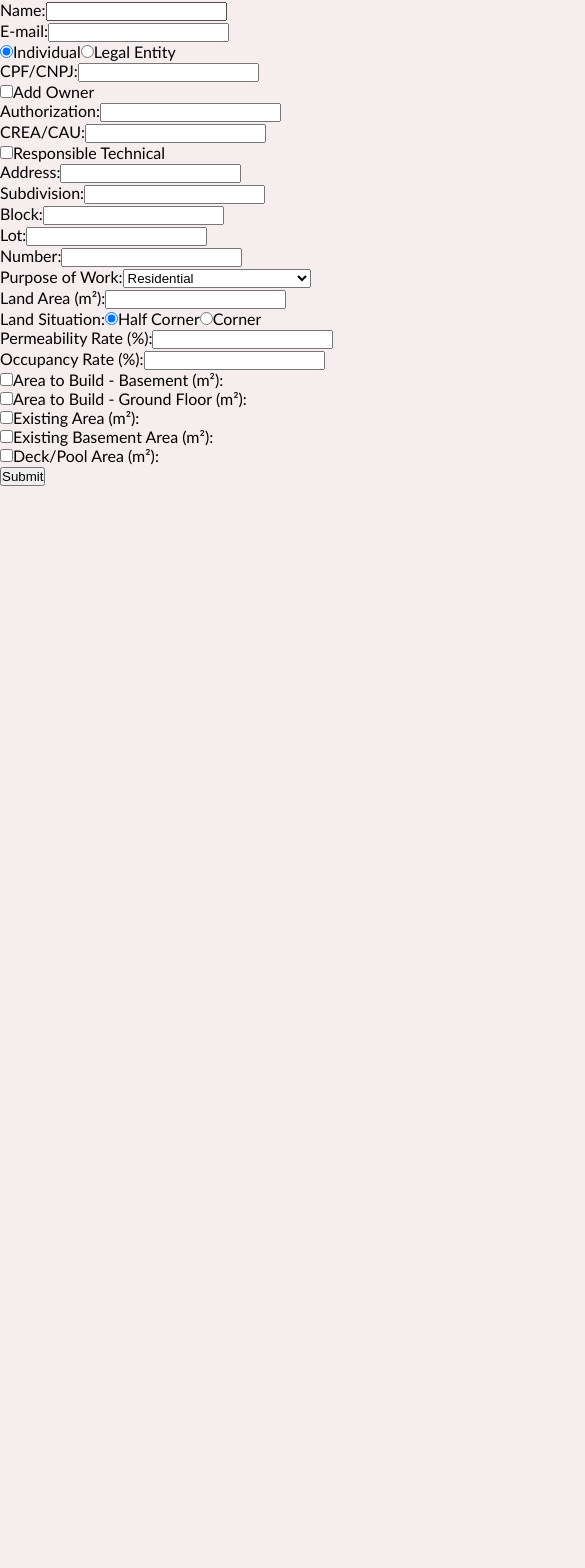
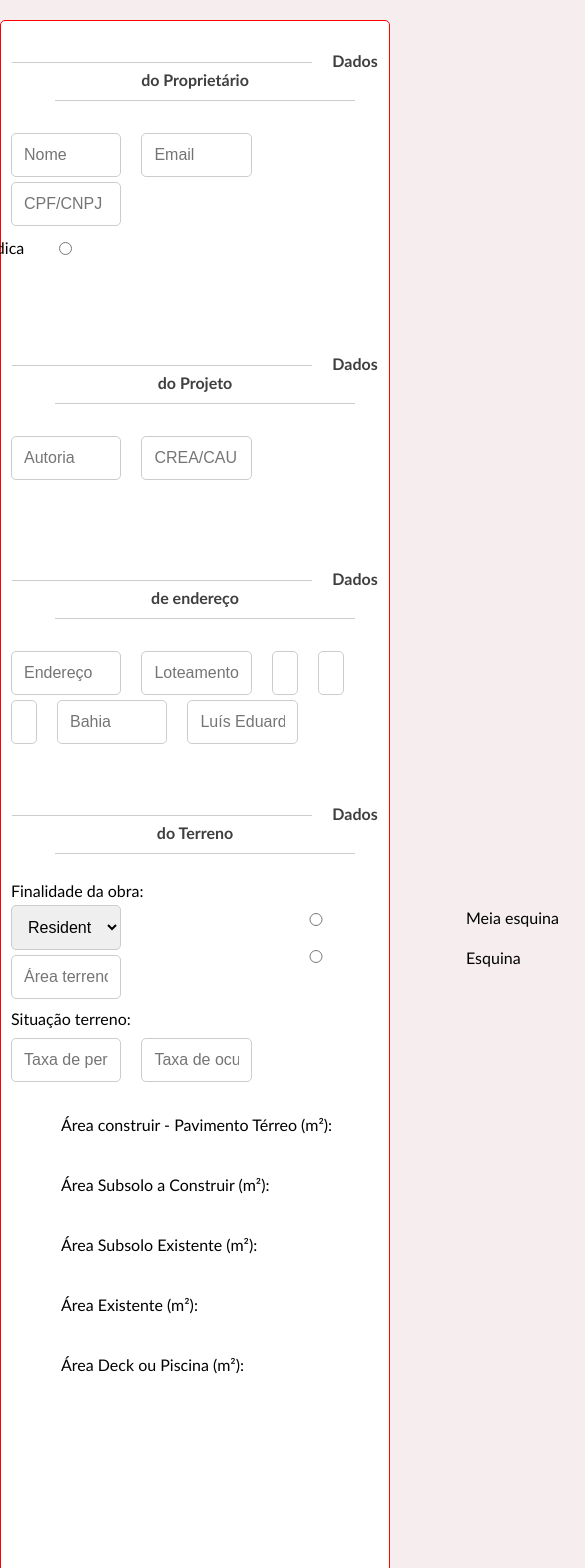
Before and after one commit to daniell0l/urbanismo-web, a React (Vite) app: page /AlvaraConstrucao in a window 390 px wide. Shown: the top 1568 px of the page, 585 px wide, since content can reach past the window. Before the commit the page ends 844 px from the top, so only its background shows below. Built offline with nearby package versions, Linux system fonts and the light colour scheme; the HTML template or start-up script is replaced by a standard one.

Commit message:
alterações finais na tela de alvaraConstrucao

```diff
--- a/src/screens/alvaraConstrucao/index.tsx
+++ b/src/screens/alvaraConstrucao/index.tsx
@@ -1,4 +1,5 @@
 import React, { useState } from "react";
+import "./style.css";
 
 interface CadastroFormProps {
   onSubmit: (data: CadastroFormData) => void;
@@ -174,7 +175,10 @@ const CadastroForm: React.FC<CadastroFormProps> = ({ onSubmit }) => {
         setFormData({ ...formData, basementsToBuild: [...pavimentos, ""] });
         break;
       case "areaToBuildGroundFloor":
-        setFormData({ ...formData, areaToBuildGroundFloors: [...pavimentos, ""] });
+        setFormData({
+          ...formData,
+          areaToBuildGroundFloors: [...pavimentos, ""],
+        });
         break;
       case "existingArea":
         setFormData({ ...formData, existingAreas: [...pavimentos, ""] });
@@ -213,28 +217,34 @@ const CadastroForm: React.FC<CadastroFormProps> = ({ onSubmit }) => {
 
   return (
     <form onSubmit={handleSubmit}>
-      <div>
-        <label htmlFor="nome">Name:</label>
+      <div id="container">
+        <div className="DadosProprietario">
+          <span className="line-with-name">Dados do Proprietário</span>
+          <div className="flex-container">
             <input
               type="text"
-          id="nome"
+              placeholder="Nome"
               name="nome"
               value={formData.nome}
               onChange={handleInputChange}
             />
-      </div>
-      <div>
-        <label htmlFor="email">E-mail:</label>
             <input
               type="email"
-          id="email"
+              placeholder="Email"
               name="email"
               value={formData.email}
               onChange={handleInputChange}
             />
+            <input
+              type="text"
+              placeholder="CPF/CNPJ"
+              name="cpfCnpj"
+              value={formData.cpfCnpj}
+              onChange={handleInputChange}
+            />
           </div>
-      <div>
-        <label>
+
+          <div className="radio-checkbox">
             <input
               type="radio"
               name="tipoPessoa"
@@ -242,9 +252,7 @@ const CadastroForm: React.FC<CadastroFormProps> = ({ onSubmit }) => {
               checked={formData.tipoPessoa === "Física"}
               onChange={handleTipoPessoaChange}
             />
-          Individual
-        </label>
-        <label>
+            <span>Física</span>
             <input
               type="radio"
               name="tipoPessoa"
@@ -252,102 +260,86 @@ const CadastroForm: React.FC<CadastroFormProps> = ({ onSubmit }) => {
               checked={formData.tipoPessoa === "Jurídica"}
               onChange={handleTipoPessoaChange}
             />
-          Legal Entity
-        </label>
+            <span>Jurídica</span>
           </div>
-      <div>
-        <label htmlFor="cpfCnpj">CPF/CNPJ:</label>
-        <input
-          type="text"
-          id="cpfCnpj"
-          name="cpfCnpj"
-          value={formData.cpfCnpj}
-          onChange={handleInputChange}
-        />
-      </div>
-      <div>
-        <label>
+
+          <div className="checkbox-Owner">
             <input
               type="checkbox"
               name="adicionarProprietario"
               checked={formData.adicionarProprietario}
               onChange={handleAdicionarProprietarioChange}
             />
-          Add Owner
-        </label>
+            <span>Adicionar proprietário</span>
           </div>
+
           {formData.adicionarProprietario && (
-        <div>
-          <label htmlFor="proprietarioNome">Owner Name:</label>
+            <div className="flex-container">
               <input
                 type="text"
-            id="proprietarioNome"
+                placeholder="Nome"
                 name="nome"
                 value={formData.proprietario.nome}
                 onChange={handleProprietarioChange}
               />
-          <label htmlFor="proprietarioEmail">Owner E-mail:</label>
               <input
                 type="email"
-            id="proprietarioEmail"
+                placeholder="Email"
                 name="email"
                 value={formData.proprietario.email}
                 onChange={handleProprietarioChange}
               />
-          <label htmlFor="proprietarioCpfCnpj">Owner CPF/CNPJ:</label>
               <input
                 type="text"
-            id="proprietarioCpfCnpj"
+                placeholder="CPF/CNPJ"
                 name="cpfCnpj"
                 value={formData.proprietario.cpfCnpj}
                 onChange={handleProprietarioChange}
               />
             </div>
           )}
-      <div>
-        <label htmlFor="authorization">Authorization:</label>
+        </div>
+
+        <div className="DadosProjeto">
+          <span className="line-with-name">Dados do Projeto</span>
+          <div className="flex-container">
             <input
               type="text"
-          id="authorization"
+              placeholder="Autoria"
               name="authorization"
               value={formData.authorization}
               onChange={handleInputChange}
             />
-      </div>
-      <div>
-        <label htmlFor="creaCau">CREA/CAU:</label>
             <input
               type="text"
-          id="creaCau"
+              placeholder="CREA/CAU"
               name="creaCau"
               value={formData.creaCau}
               onChange={handleInputChange}
             />
           </div>
-      <div>
-        <label>
+
+          <div className="checkboxResponsabile">
             <input
               type="checkbox"
               name="responsibleTechnical"
               checked={formData.responsibleTechnical}
               onChange={handleResponsavelTecnicoChange}
             />
-          Responsible Technical
-        </label>
+            <span className="checkbox">Responsável técnico</span>
+
             {formData.responsibleTechnical && (
-          <div>
-            <label htmlFor="responsibleName">Responsible Name:</label>
+              <div className="flex-container">
                 <input
                   type="text"
-              id="responsibleName"
+                  placeholder="Nome"
                   name="nome"
                   value={formData.responsible.nome}
                   onChange={handleResponsavelChange}
                 />
-            <label htmlFor="responsibleCreaCau">CREA/CAU of Responsible:</label>
                 <input
                   type="text"
-              id="responsibleCreaCau"
+                  placeholder="CREA/CAU"
                   name="creaCau"
                   value={formData.responsible.creaCau}
                   onChange={handleResponsavelChange}
@@ -355,60 +347,56 @@ const CadastroForm: React.FC<CadastroFormProps> = ({ onSubmit }) => {
               </div>
             )}
           </div>
-      <div>
-        <label htmlFor="address">Address:</label>
+        </div>
+
+        <div className="DadosEndereco">
+          <span className="line-with-name">Dados de endereço</span>
           <input
             type="text"
-          id="address"
+            placeholder="Endereço"
             name="address"
             value={formData.address}
             onChange={handleInputChange}
           />
-      </div>
-      <div>
-        <label htmlFor="subdivision">Subdivision:</label>
           <input
             type="text"
-          id="subdivision"
+            placeholder="Loteamento"
             name="subdivision"
             value={formData.subdivision}
             onChange={handleInputChange}
           />
-      </div>
-      <div>
-        <label htmlFor="block">Block:</label>
           <input
+            className="min-Address"
             type="text"
-          id="block"
+            placeholder="Bloco"
             name="block"
             value={formData.block}
             onChange={handleInputChange}
           />
-      </div>
-      <div>
-        <label htmlFor="lot">Lot:</label>
           <input
+            className="min-Address"
             type="text"
-          id="lot"
+            placeholder="Lote"
             name="lot"
             value={formData.lot}
             onChange={handleInputChange}
           />
-      </div>
-      <div>
-        <label htmlFor="number">Number:</label>
           <input
+            className="min-Address"
             type="text"
-          id="number"
+            placeholder="Nº"
             name="number"
             value={formData.number}
             onChange={handleInputChange}
           />
+          <input type="text" placeholder="Bahia" />
+          <input type="text" placeholder="Luís Eduardo Magalhães" />
         </div>
-      <div>
-        <label htmlFor="purposeOfWork">Purpose of Work:</label>
+        <div className="DadosTerreno">
+          <span className="line-with-name">Dados do Terreno</span>
+          <label htmlFor="">Finalidade da obra: </label>
+          <div className="selectTerreno">
             <select
-          id="purposeOfWork"
               name="purposeOfWork"
               value={formData.purposeOfWork}
               onChange={handleSelectChange}
@@ -423,84 +411,75 @@ const CadastroForm: React.FC<CadastroFormProps> = ({ onSubmit }) => {
               <option value="Industrial">Industrial</option>
             </select>
           </div>
-      <div>
-        <label htmlFor="landArea">Land Area (m²):</label>
           <input
             type="text"
-          id="landArea"
+            placeholder="Área terreno (m²)"
             name="landArea"
             value={formData.landArea}
             onChange={handleInputChange}
           />
-      </div>
-      <div>
-        <label>
-          Land Situation:
-          <label>
+          <div className="radio-Terreno">
+            <label>Situação terreno:</label>
+            <div className="radio-Terreno">
               <input
                 type="radio"
+                id="meioEsquina"
                 name="landSituation"
                 value="Meio Esquina"
-              checked={formData.landSituation === "Meio Esquina"}
-              onChange={handleTipoPessoaChange}
               />
-            Half Corner
-          </label>
-          <label>
+              <span>Meia esquina</span>
+            </div>
+
+            <div className="radio-container">
               <input
                 type="radio"
+                id="esquina"
                 name="landSituation"
                 value="Esquina"
-              checked={formData.landSituation === "Esquina"}
-              onChange={handleTipoPessoaChange}
               />
-            Corner
-          </label>
-        </label>
+              <span>Esquina</span>
             </div>
-      <div>
-        <label htmlFor="permeabilityRate">Permeability Rate (%):</label>
+          </div>
+          <br />
+          <br />
+          <div className="InputTerreno">
             <input
               type="text"
-          id="permeabilityRate"
+              placeholder="Taxa de permeabilidade (%)"
               name="permeabilityRate"
               value={formData.permeabilityRate}
               onChange={handleInputChange}
             />
-      </div>
-      <div>
-        <label htmlFor="occupancyRate">Occupancy Rate (%):</label>
             <input
               type="text"
-          id="occupancyRate"
+              placeholder="Taxa de ocupação (%)"
               name="occupancyRate"
               value={formData.occupancyRate}
               onChange={handleInputChange}
             />
           </div>
-      <div>
-        <label>
+          <div className="radio-DadosTerreno">
             <input
               type="checkbox"
               name="basementToBuild"
               checked={formData.basementToBuild}
               onChange={handleCheckboxChange}
             />
-          Area to Build - Basement (m²):
-        </label>
+            <span>Área construir - Pavimento Térreo (m²):</span>
             {formData.basementToBuild &&
               formData.basementsToBuild.map((pavimento, index) => (
                 <div key={index}>
-              <label htmlFor={`basementPavimento${index + 1}`}>{`${
-                index + 1
-              }º Basement:`}</label>
                   <input
                     type="text"
-                id={`basementPavimento${index + 1}`}
+                    placeholder={`${index + 1}º Basement:`}
                     name={`basementPavimento${index + 1}`}
                     value={pavimento}
                     onChange={(e) =>
-                  handlePavimentoChange(index, e.target.value, "basementsToBuild")
+                      handlePavimentoChange(
+                        index,
+                        e.target.value,
+                        "basementsToBuild"
+                      )
                     }
                   />
                 </div>
@@ -509,36 +488,36 @@ const CadastroForm: React.FC<CadastroFormProps> = ({ onSubmit }) => {
               <button
                 type="button"
                 onClick={() =>
-              handlePavimentoClick("basementToBuild", formData.basementsToBuild)
+                  handlePavimentoClick(
+                    "basementToBuild",
+                    formData.basementsToBuild
+                  )
                 }
               >
-            Add Basement
+                Adicionar pavimento
               </button>
             )}
-      </div>
-      <div>
-        <label>
             <input
               type="checkbox"
               name="areaToBuildGroundFloor"
               onChange={handleCheckboxChange}
               checked={formData.areaToBuildGroundFloor}
             />
-          Area to Build - Ground Floor (m²):
-        </label>
+            <span>Área Subsolo a Construir (m²):</span>
             {formData.areaToBuildGroundFloor &&
               formData.areaToBuildGroundFloors.map((pavimento, index) => (
                 <div key={index}>
-              <label htmlFor={`groundFloorPavimento${index + 1}`}>{`${
-                index + 1
-              }º Ground Floor:`}</label>
                   <input
                     type="text"
-                id={`groundFloorPavimento${index + 1}`}
+                    placeholder={`${index + 1}º Ground Floor:`}
                     name={`groundFloorPavimento${index + 1}`}
                     value={pavimento}
                     onChange={(e) =>
-                  handlePavimentoChange(index, e.target.value, "areaToBuildGroundFloor")
+                      handlePavimentoChange(
+                        index,
+                        e.target.value,
+                        "areaToBuildGroundFloor"
+                      )
                     }
                   />
                 </div>
@@ -553,33 +532,31 @@ const CadastroForm: React.FC<CadastroFormProps> = ({ onSubmit }) => {
                   )
                 }
               >
-            Add Ground Floor
+                Adicionar pavimento
               </button>
             )}
-      </div>
             <div>
-        <label>
               <input
                 type="checkbox"
                 name="existingArea"
                 checked={formData.existingArea}
                 onChange={handleCheckboxChange}
               />
-          Existing Area (m²):
-        </label>
+              <span>Área Subsolo Existente (m²):</span>
               {formData.existingArea &&
                 formData.existingAreas.map((pavimento, index) => (
                   <div key={index}>
-              <label htmlFor={`existingAreaPavimento${index + 1}`}>{`${
-                index + 1
-              }º Existing Area:`}</label>
                     <input
                       type="text"
-                id={`existingAreaPavimento${index + 1}`}
+                      placeholder={`${index + 1}º Existing Area:`}
                       name={`existingAreaPavimento${index + 1}`}
                       value={pavimento}
                       onChange={(e) =>
-                  handlePavimentoChange(index, e.target.value, "existingAreas")
+                        handlePavimentoChange(
+                          index,
+                          e.target.value,
+                          "existingAreas"
+                        )
                       }
                     />
                   </div>
@@ -591,33 +568,31 @@ const CadastroForm: React.FC<CadastroFormProps> = ({ onSubmit }) => {
                     handlePavimentoClick("existingArea", formData.existingAreas)
                   }
                 >
-            Add Existing Area
+                  Adicionar pavimento
                 </button>
               )}
             </div>
-      <div>
-        <label>
             <input
               type="checkbox"
               name="existingBasementArea"
               checked={formData.existingBasementArea}
               onChange={handleCheckboxChange}
             />
-          Existing Basement Area (m²):
-        </label>
+            <span>Área Existente (m²):</span>
             {formData.existingBasementArea &&
               formData.existingBasementAreas.map((pavimento, index) => (
                 <div key={index}>
-              <label htmlFor={`existingBasementAreaPavimento${index + 1}`}>{`${
-                index + 1
-              }º Existing Basement Area:`}</label>
                   <input
                     type="text"
-                id={`existingBasementAreaPavimento${index + 1}`}
+                    placeholder={`${index + 1}º Existing Basement Area:`}
                     name={`existingBasementAreaPavimento${index + 1}`}
                     value={pavimento}
                     onChange={(e) =>
-                  handlePavimentoChange(index, e.target.value, "existingBasementAreas")
+                      handlePavimentoChange(
+                        index,
+                        e.target.value,
+                        "existingBasementAreas"
+                      )
                     }
                   />
                 </div>
@@ -632,33 +607,30 @@ const CadastroForm: React.FC<CadastroFormProps> = ({ onSubmit }) => {
                   )
                 }
               >
-            Add Existing Basement Area
+                Adicionar pavimento
               </button>
             )}
-      </div>
-      <div>
-        <label>
             <input
               type="checkbox"
               name="deckOrPoolArea"
               checked={formData.deckOrPoolArea}
               onChange={handleCheckboxChange}
             />
-          Deck/Pool Area (m²):
-        </label>
+            <span>Área Deck ou Piscina (m²):</span>
             {formData.deckOrPoolArea &&
               formData.deckOrPoolAreas.map((pavimento, index) => (
                 <div key={index}>
-              <label htmlFor={`deckOrPoolAreaPavimento${index + 1}`}>{`${
-                index + 1
-              }º Deck/Pool Area:`}</label>
                   <input
                     type="text"
-                id={`deckOrPoolAreaPavimento${index + 1}`}
+                    placeholder={`${index + 1}º Deck/Pool Area:`}
                     name={`deckOrPoolAreaPavimento${index + 1}`}
                     value={pavimento}
                     onChange={(e) =>
-                  handlePavimentoChange(index, e.target.value, "deckOrPoolAreas")
+                      handlePavimentoChange(
+                        index,
+                        e.target.value,
+                        "deckOrPoolAreas"
+                      )
                     }
                   />
                 </div>
@@ -667,14 +639,21 @@ const CadastroForm: React.FC<CadastroFormProps> = ({ onSubmit }) => {
               <button
                 type="button"
                 onClick={() =>
-              handlePavimentoClick("deckOrPoolArea", formData.deckOrPoolAreas)
+                  handlePavimentoClick(
+                    "deckOrPoolArea",
+                    formData.deckOrPoolAreas
+                  )
                 }
               >
-            Add Deck/Pool Area
+                Adicionar pavimento
               </button>
             )}
           </div>
-      <button type="submit">Submit</button>
+        </div>
+        <button className="RegistrationProcessButton" type="submit">
+        Cadastrar processo
+      </button>
+      </div>
     </form>
   );
 };
--- a/src/screens/alvaraConstrucao/style.css
+++ b/src/screens/alvaraConstrucao/style.css
@@ -0,0 +1,209 @@
+#container {
+    width: 100%;
+    height: auto;
+    display: flex;
+    flex-wrap: wrap;
+    gap: 20px;
+    max-width: 1200px;
+    margin: 20px auto;
+    justify-content: center;
+    border: 1px solid red;
+    background: #fff;
+    border-radius: 5px;
+  }
+
+  .DadosProprietario,
+  .DadosProjeto,
+  .DadosEndereco,
+  .DadosTerreno {
+    width: 100%;
+    padding: 10px;
+  }
+
+  .line-with-name {
+    display: block;
+    font-weight: bold;
+    margin-bottom: 20px;
+    margin-top: 20px;
+  }
+
+  .DadosProprietario input,
+  .DadosProjeto input,
+  .DadosEndereco input,
+  .DadosTerreno input,
+  .DadosProprietario select,
+  .DadosProjeto select,
+  .DadosEndereco select,
+  .DadosTerreno select {
+    width: 30%;
+    padding: 12px;
+    margin-top: 5px;
+    border: 1px solid #ccc;
+    border-radius: 5px;
+    margin-right: 20px;
+    font-size: 1em;
+  }
+
+  .DadosProprietario button,
+  .DadosProjeto button,
+  .DadosEndereco button,
+  .DadosTerreno button {
+    height: 30px;
+    width: 150px;
+    background: #3a86ff;
+    border: none;
+    font-size: 1em;
+    color: #fff;
+    cursor: pointer;
+    text-transform: uppercase;
+    border-radius: 5px;
+    position: relative;
+    top: -150px;
+    left: 10px;
+  }
+
+  .RegistrationProcessButton {
+    background: #3a86ff;
+    border: none;
+    font-size: 1em;
+    color: #fff;
+    cursor: pointer;
+    text-transform: uppercase;
+    border-radius: 5px;
+    padding: 20px 50px 20px 50px;
+    position: relative;
+  }
+
+  .RegistrationProcessButton:hover,
+    .RegistrationProcessButton:active {
+    background: #0facf5;
+    color: #ece8e8;
+  }
+
+  @media (max-width: 900px) {
+    #container {
+      flex-direction: column;
+    }
+
+    .DadosProprietario,
+    .DadosProjeto,
+    .DadosEndereco,
+    .DadosTerreno {
+      flex-basis: 100%;
+    }
+  }
+
+  .checkbox-Owner {
+    display: flex;
+    align-items: center;
+    margin-top: 10px;
+    margin-bottom: 10px;
+  }
+
+  .checkbox-Owner span{
+    position: relative;
+    right: 340px;
+    top: 2px;
+  }
+
+  .checkbox-Owner input{
+    position: relative;
+    right: 170px;
+  }
+
+  .radio-checkbox {
+    display: flex;
+    align-items: center;
+    margin-top: 10px;
+    margin-bottom: 10px;
+  }
+
+  .radio-checkbox span {
+    position: relative;
+    right: 340px;
+    top: 2px;
+  }
+
+  .radio-checkbox input {
+    position: relative;
+    right: 170px;
+    }
+
+  .checkboxResponsabile {
+    display: flex;
+    align-items: center;
+    margin-top: 10px;
+  }
+
+  .checkboxResponsabile span {
+    position: relative;
+    right: 340px;
+    top: 3px;
+  }
+
+  .checkboxResponsabile input {
+    position: relative;
+    right: 168px;
+    }
+
+  .radio-Terreno {
+    display: flex;
+    flex-direction: column;
+    margin-top: 10px;
+  }
+
+  .radio-Terreno span {
+    position: relative;
+    flex-direction: column;
+    display: flex;
+    left: 455px;
+    bottom: 148px;
+  }
+
+  .radio-Terreno input{
+    position: relative;
+    left: 250px;
+    bottom: 130px;
+  }
+
+  .radio-container input {
+    margin-right: 5px;
+  }
+
+  .radio-DadosTerreno {
+    height: auto;
+    margin-top: 40px;
+    position: relative;
+  }
+
+  .radio-DadosTerreno span{
+    position: relative;
+    display: flex;
+    left: 50px;
+    bottom: 148px;
+    margin-bottom: 20px;
+  }
+
+  .radio-DadosTerreno input{
+    position: relative;
+    right: 160px;
+    bottom: 130px;
+  }
+
+  .DadosEndereco input.min-Address {
+    width: 4%;
+  }
+
+  .selectTerreno select {
+    width: 30%;
+  }
+
+  .InputTerreno input {
+    width: 30%;
+    padding: 12px;
+    border: 1px solid #ccc;
+    border-radius: 5px;
+    position: relative;
+    top: -120px;
+    margin-right: 20px;
+  }
```
Lines whose indentation alone changed are shown as unchanged.
